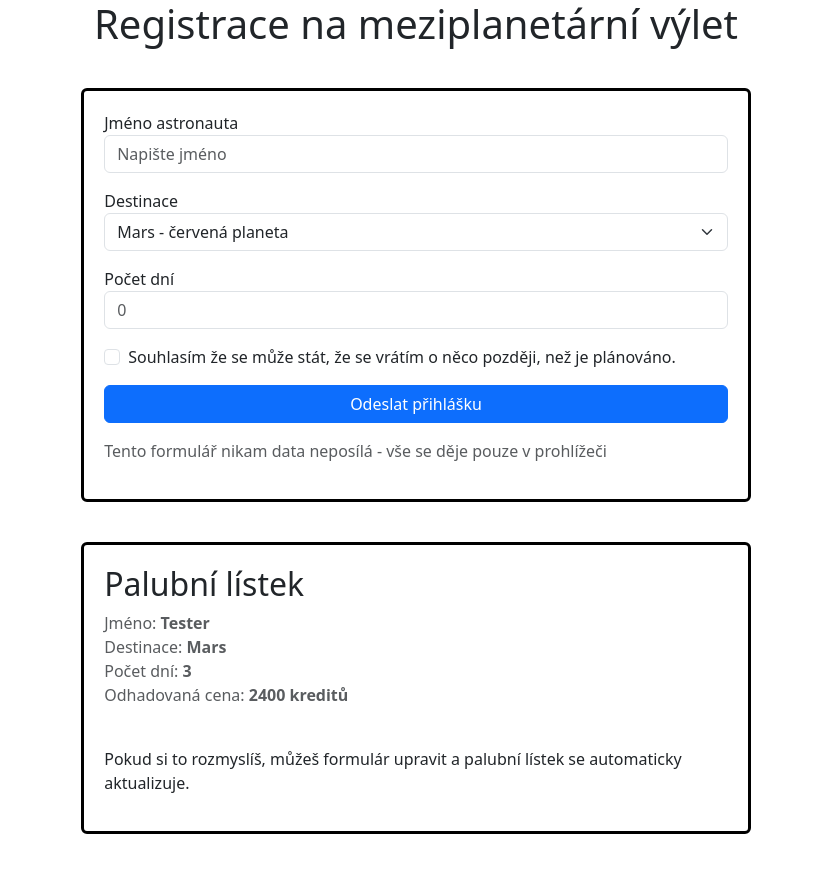
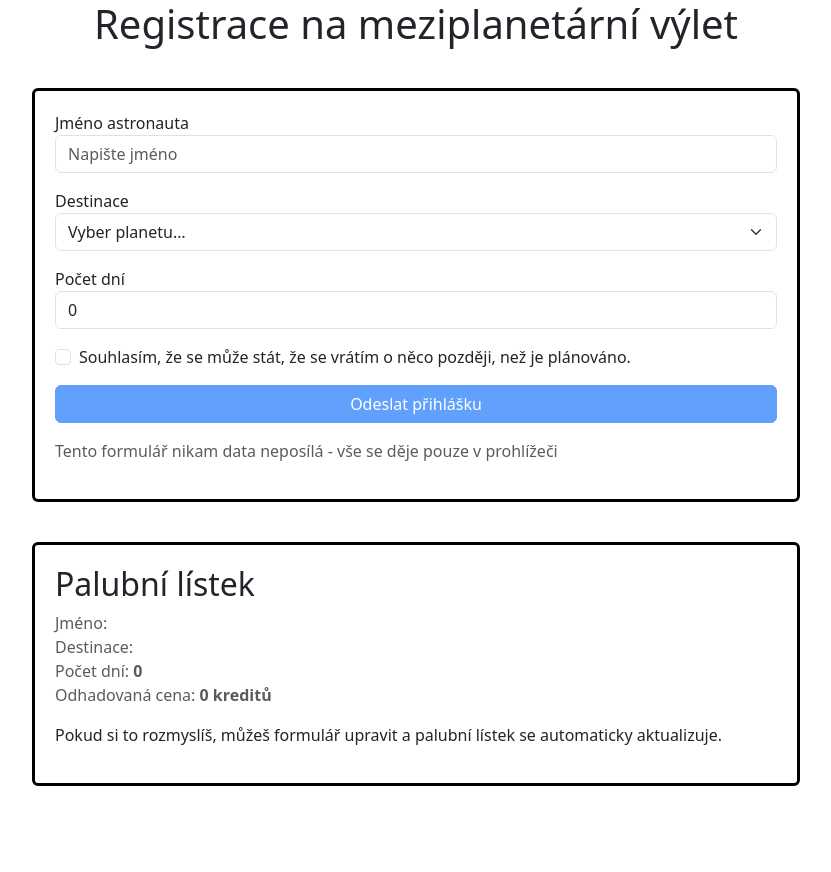
Before and after one commit to gyarab/2025_wt_havlicek, a plain HTML site: page vuejs/index.html in a window 1280 px wide. Shown: the whole page, without its empty margins (224-1055 px from the left). After the commit the page ends 826 px from the top, so only its background shows below. Drawn offline with nearby package versions, Linux system fonts and the light colour scheme.

Commit message:
Aktualizace

```diff
--- a/vuejs/index.html
+++ b/vuejs/index.html
@@ -1,15 +1,14 @@
 <!DOCTYPE html>
-<html lang="en">
+<html lang="cs">
 <head>
     <meta charset="UTF-8">
     <meta name="viewport" content="width=device-width, initial-scale=1.0">
     <title>Meziplanetární výlet</title>
     <link rel="icon" href="./favicon.ico" type="image/x-icon">
     <link href="https://cdn.jsdelivr.net/npm/bootstrap@5.3.8/dist/css/bootstrap.min.css"
-    rel="stylesheet" integrity="sha384-sRIl4kxILFvY47J16cr9ZwB07vP4J8+LH7qKQnuqkuIAvNWLzeN8tE5YBujZqJLB"
+          rel="stylesheet"
+          integrity="sha384-sRIl4kxILFvY47J16cr9ZwB07vP4J8+LH7qKQnuqkuIAvNWLzeN8tE5YBujZqJLB"
           crossorigin="anonymous">
-
-
     <style>
         .box {
             border: 3px solid #000;
@@ -19,77 +18,96 @@
             margin: 40px auto;
             background: #ffffff;
         }
-
         h1 {
             text-align: center;
         }
-
-
     </style>
 </head>
 <body>
-    <div class="container" style="padding-bottom: 600px;">
-        <h1 class="h1">Registrace na meziplanetární výlet</h1>
+<div id="app">
+    <h1>Registrace na meziplanetární výlet</h1>
 
-        <div id="app">
-            <form class="box">
+    <form class="box" @submit.prevent="handleForm">
         <div class="mb-3">
             <label>Jméno astronauta</label>
-                    <input class="form-control" type="text" name="name" placeholder="Napište jméno">
+            <input class="form-control" type="text" placeholder="Napište jméno" v-model="trip.name">
         </div>
 
         <div class="mb-3">
             <label>Destinace</label>
-                    <select name="planet" class="form-select">
-                        <option value="Mars">Mars - červená planeta</option>
-                        <option value="Venus">Venuše - kráska planet</option>
+            <select class="form-select" v-model="trip.destinace">
+                <option disabled value="">Vyber planetu…</option>
+                <option value="Mars">Mars – pro introverty, co nemusí kyslík</option>
+                <option value="Měsíc">Měsíc – víkendovka s dobrou Wi-Fi</option>
+                <option value="Jupiter">Jupiter – jen pro opravdu odolné</option>
+                <option value="Pluto">Pluto – technicky možná ne planeta, ale proč ne</option>
             </select>
         </div>
 
         <div class="mb-3">
             <label>Počet dní</label>
-                    <input type="number" name="days" class="form-control" placeholder="0">
+            <input type="number" class="form-control" placeholder="0" v-model.number="trip.pocetdni" min="1">
         </div>
 
         <div class="mb-3 form-check">
-                    <input type="checkbox" id="terms" class="form-check-input">
-                    <label for="terms" class="form-check-label">Souhlasím že se může stát, že se vrátím o něco později, než je plánováno.</label>
+            <input type="checkbox" id="terms" class="form-check-input" v-model="trip.accepted">
+            <label for="terms" class="form-check-label">
+                Souhlasím, že se může stát, že se vrátím o něco později, než je plánováno.
+            </label>
         </div>
 
-                <button class="btn btn-primary w-100">Odeslat přihlášku</button>
+        <button class="btn btn-primary w-100" :disabled="!isValid">Odeslat přihlášku</button>
 
         <p class="mt-3 text-muted">Tento formulář nikam data neposílá - vše se děje pouze v prohlížeči</p>
     </form>
-        </div>
 
     <div class="box">
         <h2>Palubní lístek</h2>
-        <p class="text-muted">Jméno: <strong>Tester</strong><br>
-            Destinace: <strong>Mars</strong><br>
-            Počet dní: <strong>3</strong><br>
-            Odhadovaná cena: <strong>2400 kreditů</strong></p>
-        <br>
-        <p>Pokud si to rozmyslíš, můžeš formulár upravit a palubní lístek se automaticky aktualizuje.</p>
-
+        <p class="text-muted">
+            Jméno: <strong>{{trip.name}}</strong><br>
+            Destinace: <strong>{{trip.destinace}}</strong><br>
+            Počet dní: <strong>{{trip.pocetdni}}</strong><br>
+            Odhadovaná cena: <strong>{{price}} kreditů</strong>
+        </p>
+        <p>Pokud si to rozmyslíš, můžeš formulář upravit a palubní lístek se automaticky aktualizuje.</p>
     </div>
-
 </div>
 
 <script src="https://unpkg.com/vue@3/dist/vue.global.js"></script>
 <script src="https://cdn.jsdelivr.net/npm/bootstrap@5.3.8/dist/js/bootstrap.bundle.min.js"
-    integrity="sha384-FKyoEForCGlyvwx9Hj09JcYn3nv7wiPVlz7YYwJrWVcXK/BmnVDxM+D2scQbITxI" crossorigin="anonymous"></script>
+        integrity="sha384-FKyoEForCGlyvwx9Hj09JcYn3nv7wiPVlz7YYwJrWVcXK/BmnVDxM+D2scQbITxI"
+        crossorigin="anonymous"></script>
 
 <script>
 const app = Vue.createApp({
-            data(){
+    data() {
         return {
-                    message: "Hello World!",
-                    counter: 0
+            trip: {
+                name: "",
+                destinace: "",
+                pocetdni: 0,
+                accepted: false
             }
         }
-        })
+    },
+    computed: {
+        isValid() {
+            return this.trip.name && this.trip.destinace && this.trip.pocetdni > 0 && this.trip.accepted;
+        },
+        price() {
+            // Cena 400 kreditů za den
+            return this.trip.pocetdni * 400;
+        }
+    },
+    methods: {
+        handleForm() {
+            return true
+        }
+    }
+});
 
-        app.mount("#app")
+app.mount('#app');
 </script>
+
 </body>
 </html>
```
Lines whose indentation alone changed are shown as unchanged.
